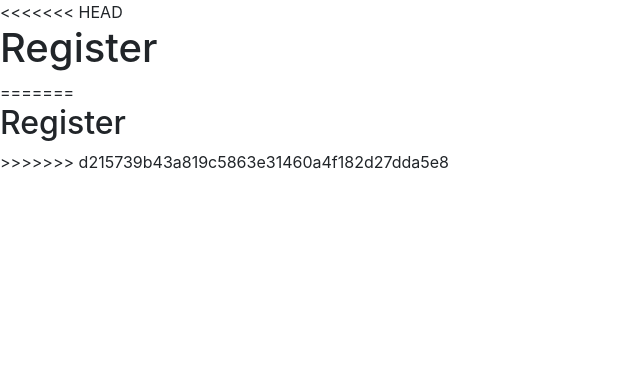
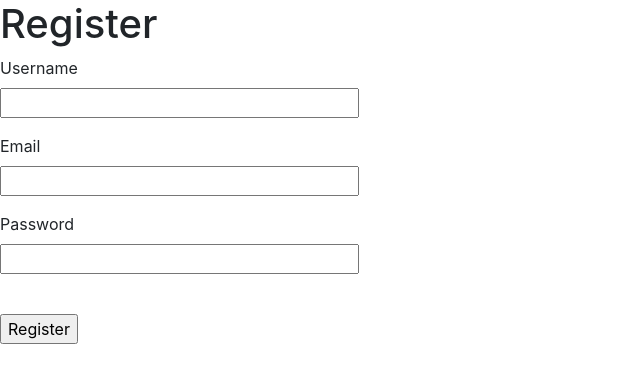
Before and after one commit to BaohuiDeng/Hands-On-Blank, a Flask app: page /signup in a window 1280 px wide. Shown: the top 383 px of the page, without its empty margins (0-640 px from the left). Run offline with Flask 2, Linux system fonts and the light colour scheme; parts of the project's set-up code (start-up, migrations or seed data) failed here and were passed over; some libraries are stand-ins or nearby versions.

Commit message:
Update signup.html

```diff
--- a/template/signup.html
+++ b/template/signup.html
@@ -11,21 +11,28 @@
 
 
 
-<<<<<<< HEAD
 <h1>Register</h1>
-=======
-<h2>Register</h2>
->>>>>>> d215739b43a819c5863e31460a4f182d27dda5e8
 <form action="http://127.0.0.1:5000/signup" method = "post">
 
+    <p>
+        {{form.username.label}}<br>
+        {{form.username(size=30)}}
+    </p>
 
-    <!-- Task 1.2 start -->
+    <p>
+        {{form.email.label}}<br>
+        {{form.email(size=30)}}
+    </p>
 
+    <p>
+        {{form.password.label}}<br>
+        {{form.password(size=30)}}
+    </p>
 
-
-    <!-- Task 1.2 end -->
-
-
+    <p>
+        <br>
+        {{form.submit()}}
+    </p>
 
 </form>
 <link rel="stylesheet" href="bootstrap-4.4.1-dist/css/bootstrap.min.css">
```
